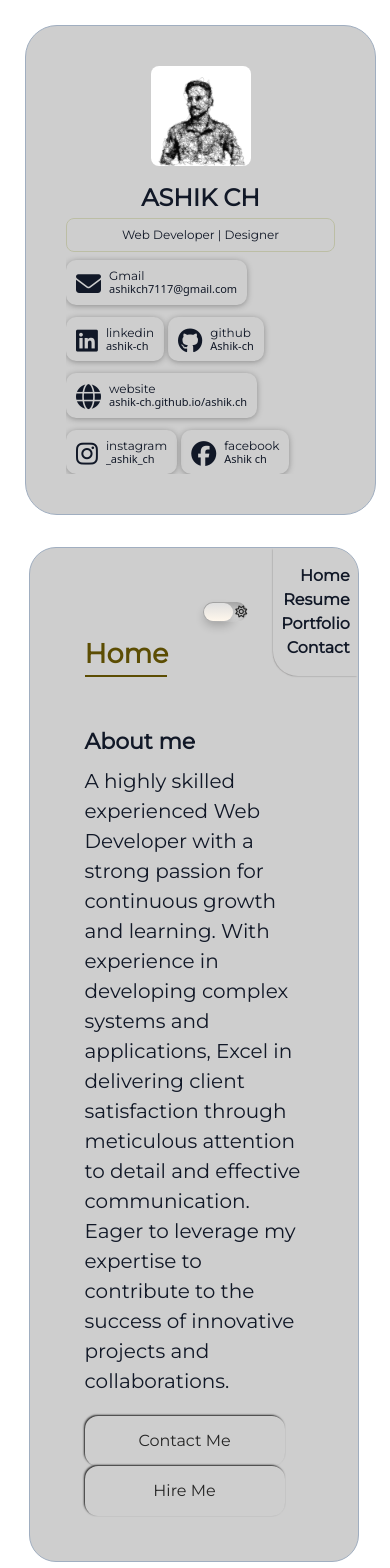
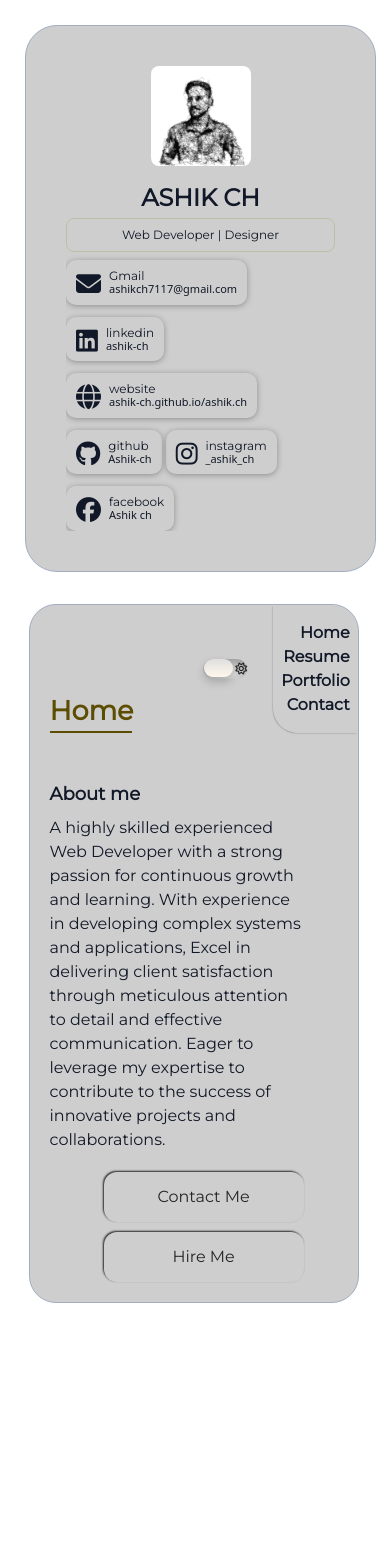
Before and after one commit to Ashik-ch/Ashik-CH, an Angular app: page / in a window 390 px wide. Shown: the top 1568 px of the page. After the commit the page ends 1328 px from the top, so only its background shows below. Built offline with nearby package versions, Linux system fonts and the light colour scheme.

Commit message:
Enhance layout and responsiveness: update social links, adjust padding, and improve font sizes for better mobile experience

```diff
--- a/src/app/dark/data.ts
+++ b/src/app/dark/data.ts
@@ -2,8 +2,8 @@
 export const network = [
     { title: 'Gmail', id: 'ashikch7117@gmail.com', icon: 'fa-2xl fa-solid fa-envelope', url: "https://mail.google.com/mail/u/0/?tab=rm&ogbl#inbox" },
     { title: 'linkedin', id: 'ashik-ch', icon: 'fa-2xl fa-brands fa-linkedin', url: "https://www.linkedin.com/in/ashik-ch-65827920b/" },
+    { title: 'website', id: 'ashik-ch.github.io/ashik.ch', icon: 'fa-2xl fa-solid fa-globe', url: 'https://ashik-ch.github.io/ashik.ch/' },
     { title: 'github', id: 'Ashik-ch', icon: 'fa-2xl fa-brands fa-github', url: 'https://github.com/Ashik-ch' },
-    { title: 'website', id: 'ashik-ch.github.io/ashik.ch', icon: 'fa-2xl fa-solid fa-globe', url: 'https://ashik-ch.github.io/ashik.ch/' },
     { title: 'instagram', id: '_ashik_ch', icon: 'fa-2xl fa-brands fa-instagram', url: 'https://www.instagram.com/_ashik_ch/' },
     { title: 'facebook', id: 'Ashik ch', icon: 'fa-2xl fa-brands fa-facebook', url: 'https://www.facebook.com/ashikch.poyiloor' },
 ];
--- a/src/app/dark/mainpart/mainpart.component.html
+++ b/src/app/dark/mainpart/mainpart.component.html
@@ -67,10 +67,10 @@
     <!-- SKILL -->
     <div class="skills flex flex-col border border-base rounded rounded-xl mr-4 p-4 mt-8">
       <div class="header2 mb-4"> Skill</div>
-      <div class="flex skill-set ">
+      <div class="flex skill-set">
         <div *ngFor="let s of skill" (mouseenter)="showProgressBar = s" (mouseleave)="showProgressBar = null">
           <h1 class="skill-title">{{ s.title }}</h1>
-          <div class="progress-bar" [style.width]="s.skillWidth"
+          <div class="progress-bar mb-2" [style.width]="s.skillWidth"
             [style.visibility]="showProgressBar === s ? 'visible' : 'hidden'">
             <!-- {{ s.skillWidth }} -->
           </div>
@@ -85,15 +85,14 @@
   <section *ngIf="openDiv == 'Portfolio'">
     <h1 class="header1 font-bold">PortFolio</h1>
     <div class="line mb-[3rem]"></div>
-    <div class=" flex flex-col my-4 " style="padding: 0 44px 0px 0px;" *ngFor="let p of project; let i = index">
-
+    <div class="portfolio-container flex flex-col my-4" *ngFor="let p of project; let i = index">
       <div class=" portfolio-details " [ngClass]="i % 2 === 0 ? 'flex-row' : 'flex-row-reverse'">
         <img routerLink="project/{{p.id}}" class="project-item portfolio-img border border-sm rounded-xl" [src]="p.img"
           alt="img" />
         <div routerLink="project/{{p.id}}" class="project-item portfolio-desc border border-base p-2">
           <h1 class="header3">{{p.title}}</h1>
           <h3 class="text-base font-thin">{{p.subtitle}}</h3>
-          <h5 class="text-sm"> {{p.description}} </h5>
+          <h5 class="text-sm sm:text-xs"> {{p.description}} </h5>
         </div>
       </div>
 
--- a/src/app/dark/mainpart/mainpart.component.scss
+++ b/src/app/dark/mainpart/mainpart.component.scss
@@ -31,6 +31,9 @@
     background-color: var(--text-header1);
   }
 
+  @media (max-width: 768px) {
+    padding: 0 0 20px 20px;
+  }
   @media (max-width: 400px) {
     align-items: center;
     width: 96%;
@@ -105,6 +108,8 @@
   .buttons {
     display: flex;
     justify-content: center;
+    gap: 10px;
+    align-items: center;
     color: var(--invert-color1);
   }
 
@@ -130,6 +135,9 @@
     font-family: Montserrat;
     font-weight: 400;
     word-wrap: break-word;
+    @media (max-width: 768px) {
+      font-size: 16px;
+    }
   }
 }
 
@@ -238,6 +246,12 @@
 
 // Portfolio
 
+.portfolio-container {
+  padding: 0 40px 0px 0px;
+  @media (max-width: 768px) {
+    padding: 0 20px 0px 0px;
+  }
+}
 .portfolio-details {
   display: flex;
   gap: 11px;
@@ -285,8 +299,6 @@
   color: var(--text-header3);
 }
 
-.header3:hover {
-}
 // Contact
 .contact-section {
   gap: 2.5rem;
--- a/src/app/dark/side-bar/side-bar.component.scss
+++ b/src/app/dark/side-bar/side-bar.component.scss
@@ -9,6 +9,13 @@
   display: flex;
   flex-direction: column;
   overflow-x: auto;
+  overflow-y: scroll;
+  scrollbar-width: none;
+  -ms-overflow-style: none;
+}
+
+.side-bar::-webkit-scrollbar {
+  display: none;
 }
 
 @media (max-width: 768px) {
--- a/src/styles.scss
+++ b/src/styles.scss
@@ -43,11 +43,18 @@ body {
     font-size: 22px;
     font-weight: bold;
     color: var(--color-text);
+    @media (max-width: 768px) {
+      font-size: 18px;
+    }
   }
+
   .header3 {
     color: var(--text-header3);
     font-size: 20px;
     font-weight: 900;
+    @media (max-width: 768px) {
+      font-size: 14px;
+    }
   }
 
   .border {
```
